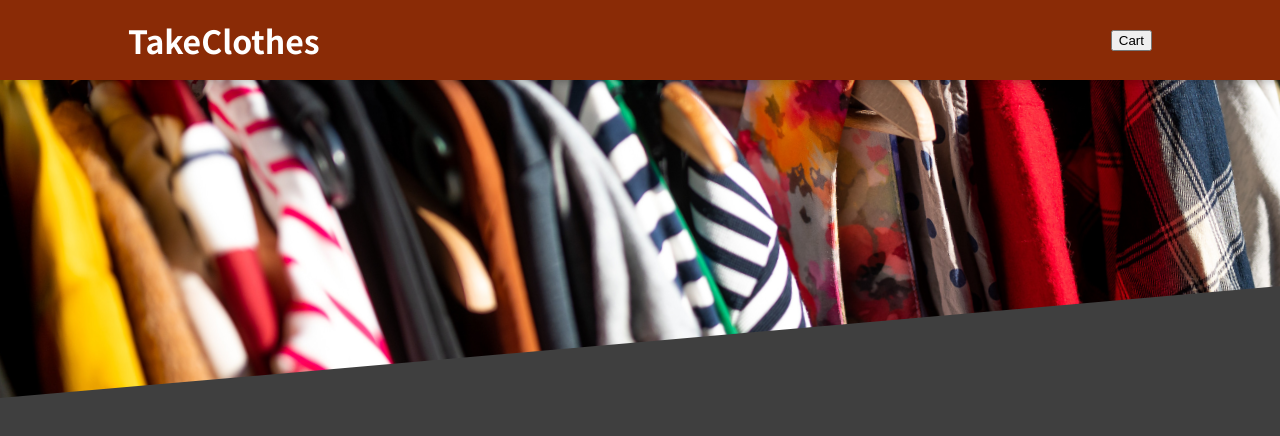
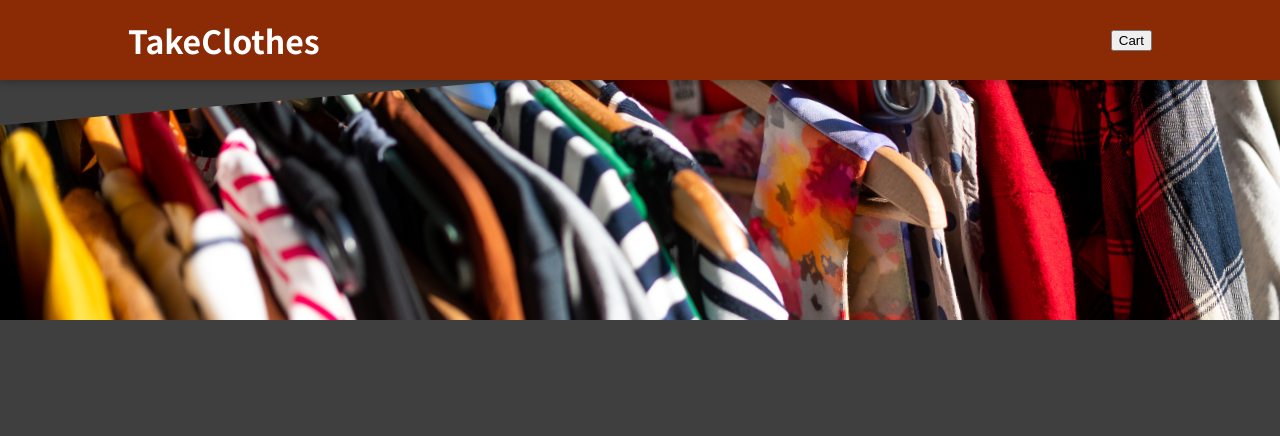
Before and after one commit to PiotrRegulski/clothing-store, a React (Create React App) app: page / in a window 1280 px wide. Shown: the top 436 px of the page. Built offline with nearby package versions, Linux system fonts and the light colour scheme.

Commit message:
add style to img header

```diff
--- a/src/components/Layout/Header.module.css
+++ b/src/components/Layout/Header.module.css
@@ -16,7 +16,7 @@
 
   .main-image {
     width: 100%;
-    height: 25rem;
+    height: 20rem;
     z-index: 0;
     overflow: hidden;
   }
@@ -25,5 +25,5 @@
     width: 110%;
     height: 100%;
     object-fit: cover;
-    transform: rotateZ(-5deg) translateY(-4rem) translateX(-1rem);
+    transform: rotateZ(-5deg) translateY(4rem) translateX(-1rem);
   }
```
